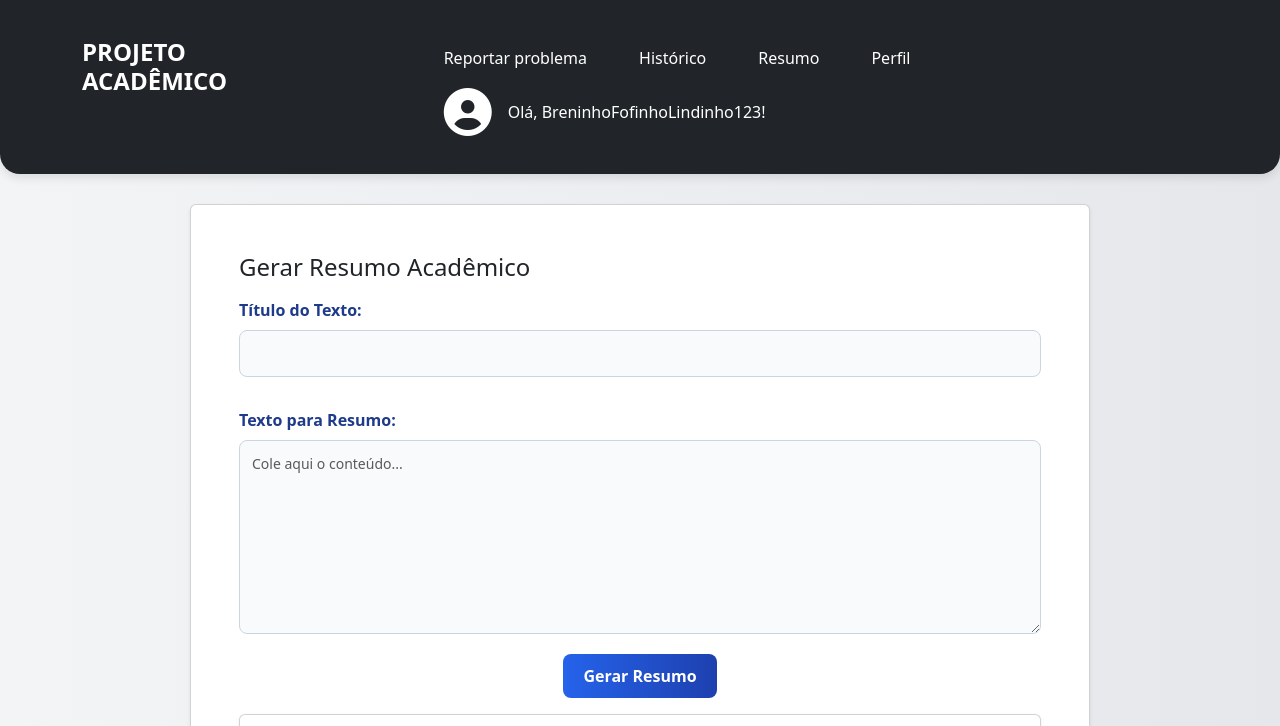
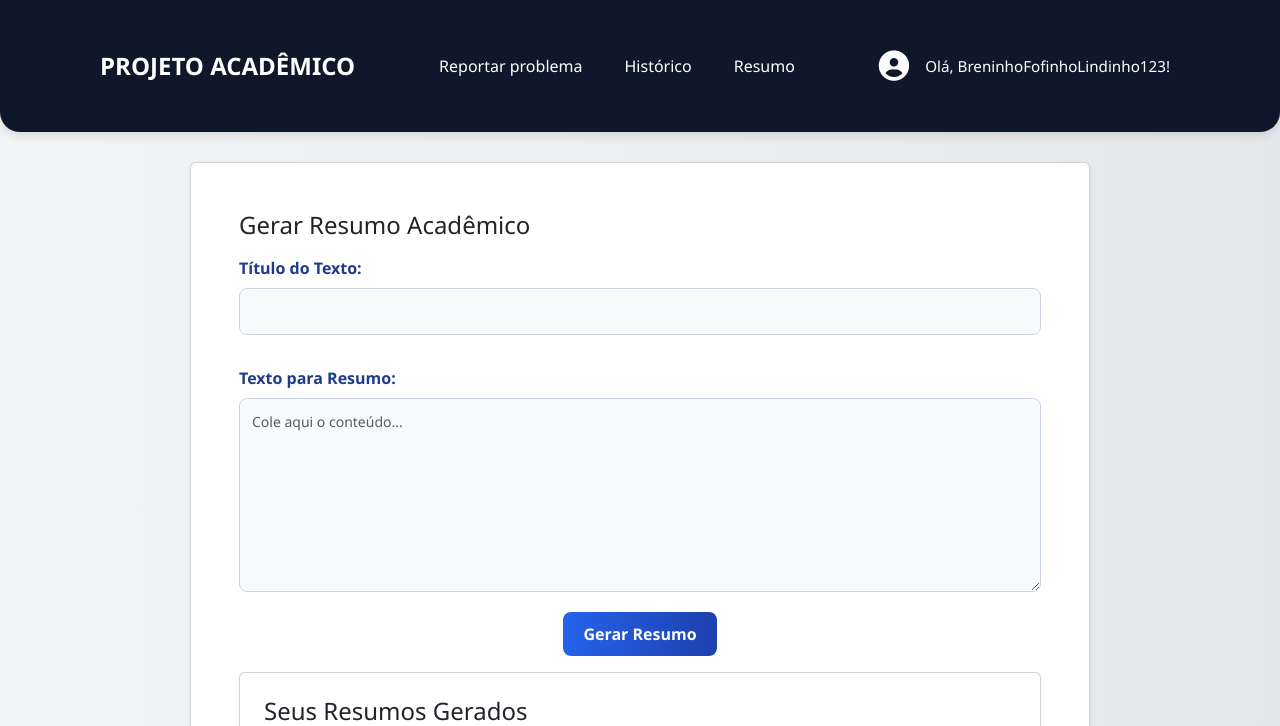
Before and after one commit to BrenoMontenegro/traducao-academica, a Django app: template backend/meu_app/templates/meu_app/index.html in a window 1280 px wide. Shown: the top 726 px of the page. Run offline with Django 5.2, Linux system fonts and the light colour scheme; the template is opened without the code that fills it: values that come from a table or form of the project are taken from there, others are empty; data comes from the database, SQL or seed files in the repository; both versions use the stored data as it was after the commit; parts of the project's set-up code (start-up, migrations or seed data) failed here and were passed over.

Commit message:
atualizacao no header do index.html e no requirements.txt

```diff
--- a/backend/meu_app/static/meu_app/style.css
+++ b/backend/meu_app/static/meu_app/style.css
@@ -14,12 +14,8 @@ body {
 }
 
 .cabecalho {
-    background-color: #1e3a8a;
+    background-color: #0f172a !important;
     color: white;
-    padding: 20px 40px;
-    display: flex;
-    justify-content: space-between;
-    align-items: center;
     box-shadow: 0 4px 10px rgba(0, 0, 0, 0.1);
     border-bottom-left-radius: 20px;
     border-bottom-right-radius: 20px;
@@ -58,6 +54,22 @@ body {
     display: flex;
     padding: 30px;
     gap: 30px;
+}
+
+.nav-link {
+    color: white;
+    font-weight: 500;
+    transition: color 0.3s;
+}
+
+.nav-link:hover {
+    color: #cbd5e1;
+    text-decoration: underline;
+}
+
+.perfil {
+    gap: 8px;
+    font-size: 0.95rem;
 }
 
 .icone-do-perfil {
@@ -168,6 +180,21 @@ body {
 }
 
 @media (max-width: 768px) {
+    .cabecalho .container {
+        flex-direction: column;
+        align-items: flex-start;
+        gap: 10px;
+    }
+
+    .nav {
+        flex-direction: column;
+        width: 100%;
+    }
+
+    .perfil {
+        align-self: flex-end;
+    }
+
     .container {
         flex-direction: column;
         padding: 15px;
--- a/backend/meu_app/templates/meu_app/index.html
+++ b/backend/meu_app/templates/meu_app/index.html
@@ -5,29 +5,34 @@
     <meta charset="UTF-8">
     <meta name="viewport" content="width=device-width, initial-scale=1.0">
     <title>Tradução</title>
-    <link rel="stylesheet" href="{% static 'meu_app/style.css' %}">
     <link rel="stylesheet" href="https://cdnjs.cloudflare.com/ajax/libs/font-awesome/6.5.0/css/all.min.css">
     <link rel="stylesheet" href="https://cdn.jsdelivr.net/npm/bootstrap@5.3.0/dist/css/bootstrap.min.css">
+    <link rel="stylesheet" href="{% static 'meu_app/style.css' %}">
 </head>
 <body>
 
-    <header class="cabecalho p-2 bg-dark text-white">
-        <div class="container d-flex justify-content-between align-items-center">
-                <h2>
-                    <a href="{% url 'index' %}" class="text-white text-decoration-none">PROJETO ACADÊMICO</a>
-                </h2>
-            <ul class="nav">
-                <li class="nav-item"><a href="#" class="nav-link text-white">Reportar problema</a></li>
-                <li class="nav-item"><a href="#" class="nav-link text-white">Histórico</a></li>
-                <li class="nav-item"><a href="#" class="nav-link text-white">Resumo</a></li>
-                <li class="nav-item"><a href="{% url 'perfil' usuario.id %}" class="nav-link text-white">Perfil</a></li>
-                <a href="{% url 'perfil' usuario.id %}" class="d-flex align-items-center text-white text-decoation-none ms-3">
-                    <i class="fas fa-user-circle fa-3x me-3"></i>
-                   <p class="m-0">Olá, {{ usuario }}!</p>
+            <header class="cabecalho p-3">
+            <div class="container d-flex flex-wrap justify-content-between align-items-center">
+
+                <a href="{% url 'index' %}" class="logo text-white text-decoration-none fs-4 fw-bold">
+                    PROJETO ACADÊMICO
                 </a>
-            </ul>
-        </div>
-    </header>
+
+
+                <nav class="nav">
+                    <a href="#" class="nav-link text-white px-3">Reportar problema</a>
+                    <a href="#" class="nav-link text-white px-3">Histórico</a>
+                    <a href="#" class="nav-link text-white px-3">Resumo</a>
+                </nav>
+
+
+                <div class="perfil d-flex align-items-center">
+                    <i class="fas fa-user-circle fa-2x me-2 text-white"></i>
+                    <a href="{% url 'perfil' usuario.id %}" class="nav-link text-white p-0">Olá, {{ usuario }}!</a>
+                </div>
+            </div>
+        </header>
+
 
 
 
```
Also changed, not shown: requirements.txt (+6 -1 lines), backend/db.sqlite3.
